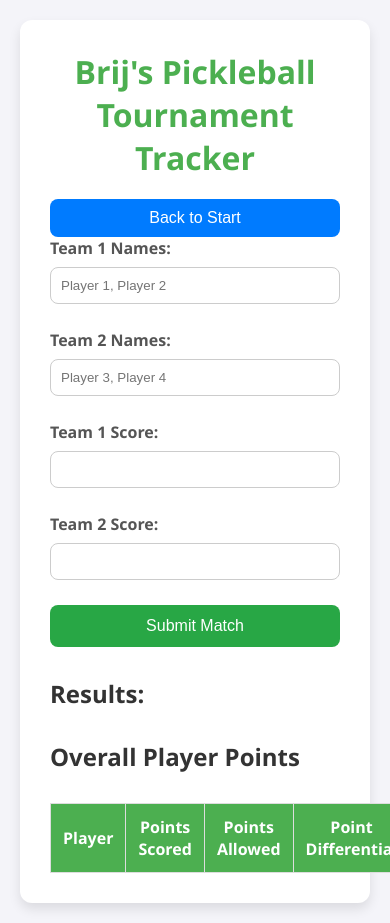
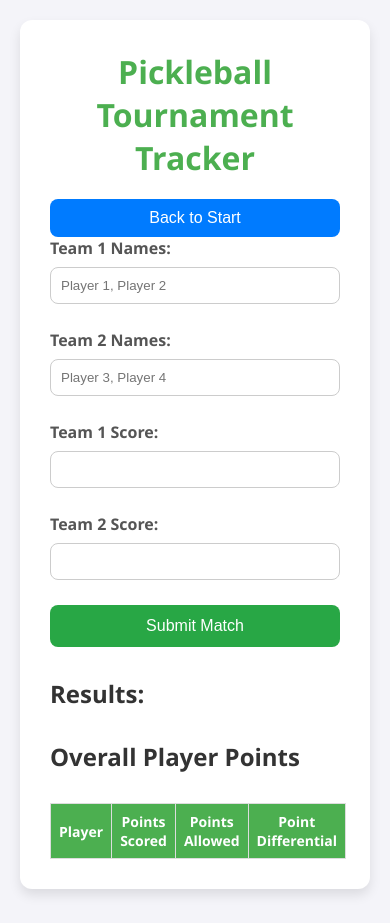
Before and after one commit to brijspickleballtracker/brijspickleballtracker.github.io, a plain HTML site: page index.html in a window 390 px wide. Both pictures are taken after a click on the button "Add Tournament Results". Drawn offline with Linux system fonts and the light colour scheme.

Commit message:
Update index.html

```diff
--- a/index.html
+++ b/index.html
@@ -3,7 +3,7 @@
 <head>
   <meta charset="UTF-8">
   <meta name="viewport" content="width=device-width, initial-scale=1.0">
-  <title>Brij's Pickleball Tournament Tracker</title>
+  <title>Pickleball Tournament Tracker</title>
   <style>
     * {
       margin: 0;
@@ -136,12 +136,14 @@
   margin-top: 30px;
   width: 100%;
   border-collapse: collapse;
+  table-layout: auto; /* Allow the table to shrink based on content */
 }
 
 #overallTable th, #overallTable td {
   padding: 12px;
   border: 1px solid #ddd;
   text-align: center;
+  word-wrap: break-word; /* Allow text to wrap and avoid overflow */
 }
 
 #overallTable th {
@@ -152,6 +154,50 @@
 #overallTable tr:nth-child(even) {
   background-color: #f2f2f2;
 }
+
+/* Ensure responsiveness for small screens */
+@media (max-width: 600px) {
+  #overallTable {
+    width: 100%;
+  }
+
+  #overallTable th, #overallTable td {
+    padding: 8px; /* Reduce padding for smaller screens */
+    font-size: 14px; /* Slightly smaller font size for mobile */
+  }
+
+  /* Adjust the font size for headers */
+  #overallTable th {
+    font-size: 16px; /* Larger font for headers */
+  }
+
+  /* Ensure columns shrink but still remain readable */
+  #overallTable th:nth-child(1), #overallTable td:nth-child(1) {
+    width: 35%; /* Adjust the first column width */
+  }
+
+  #overallTable th:nth-child(2), #overallTable td:nth-child(2) {
+    width: 20%; /* Adjust the second column width */
+  }
+
+  #overallTable th:nth-child(3), #overallTable td:nth-child(3) {
+    width: 20%; /* Adjust the third column width */
+  }
+
+  #overallTable th:nth-child(4), #overallTable td:nth-child(4) {
+    width: 25%; /* Adjust the last column width */
+  }
+
+  /* Reduce font size for headers and table data */
+  #overallTable th {
+    font-size: 14px; /* Smaller font for headers */
+  }
+
+  #overallTable td {
+    font-size: 12px; /* Smaller font for table data */
+  }
+}
+
 
     #rotationResult ul {
       list-style-type: none;
@@ -187,7 +233,7 @@
 <body>
 
   <div class="container">
-    <h1>Brij's Pickleball Tournament Tracker</h1>
+    <h1>Pickleball Tournament Tracker</h1>
 
     <!-- Starting Page with Menu -->
     <div id="startPage">
```
Lines whose indentation alone changed are shown as unchanged.
